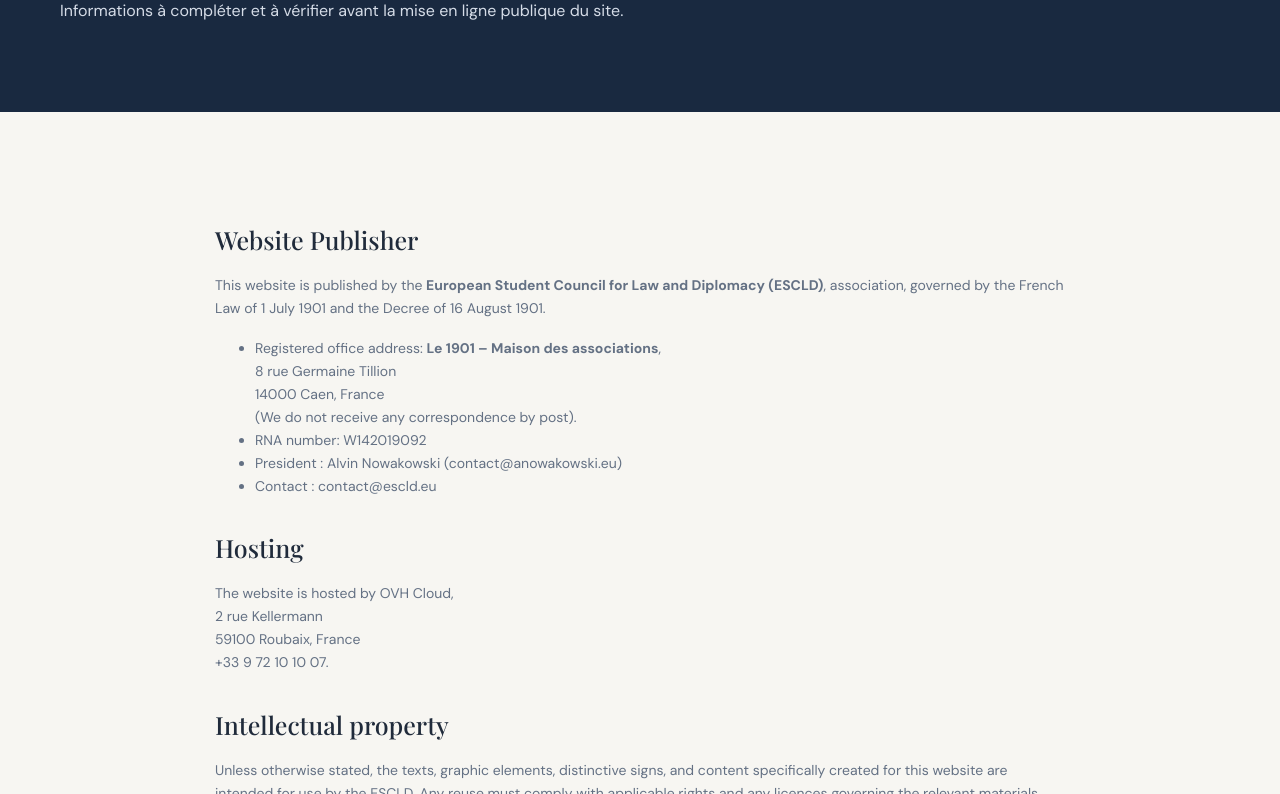
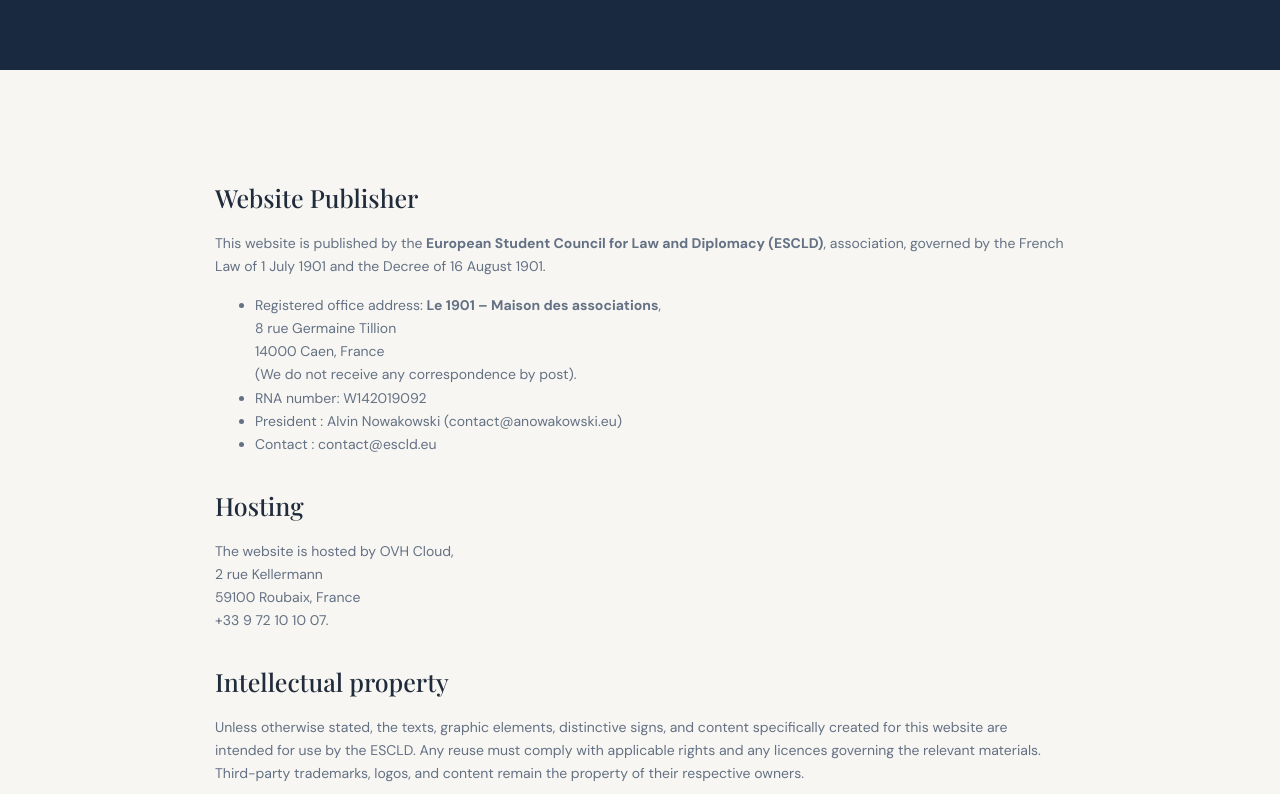
Before and after one commit to alvnwk/escld.github.io, a plain HTML site: page legal.html in a window 1280 px wide. Shown: the part 281-1075 px from the top of the page. Drawn offline with nearby package versions, Linux system fonts and the light colour scheme.

Commit message:
Update legal.html

```diff
--- a/legal.html
+++ b/legal.html
@@ -54,9 +54,6 @@
 
                 <h1>Legal Notice</h1>
 
-                <p>
-                    Informations à compléter et à vérifier avant la mise en ligne publique du site.
-                </p>
             </div>
         </section>
 
```
